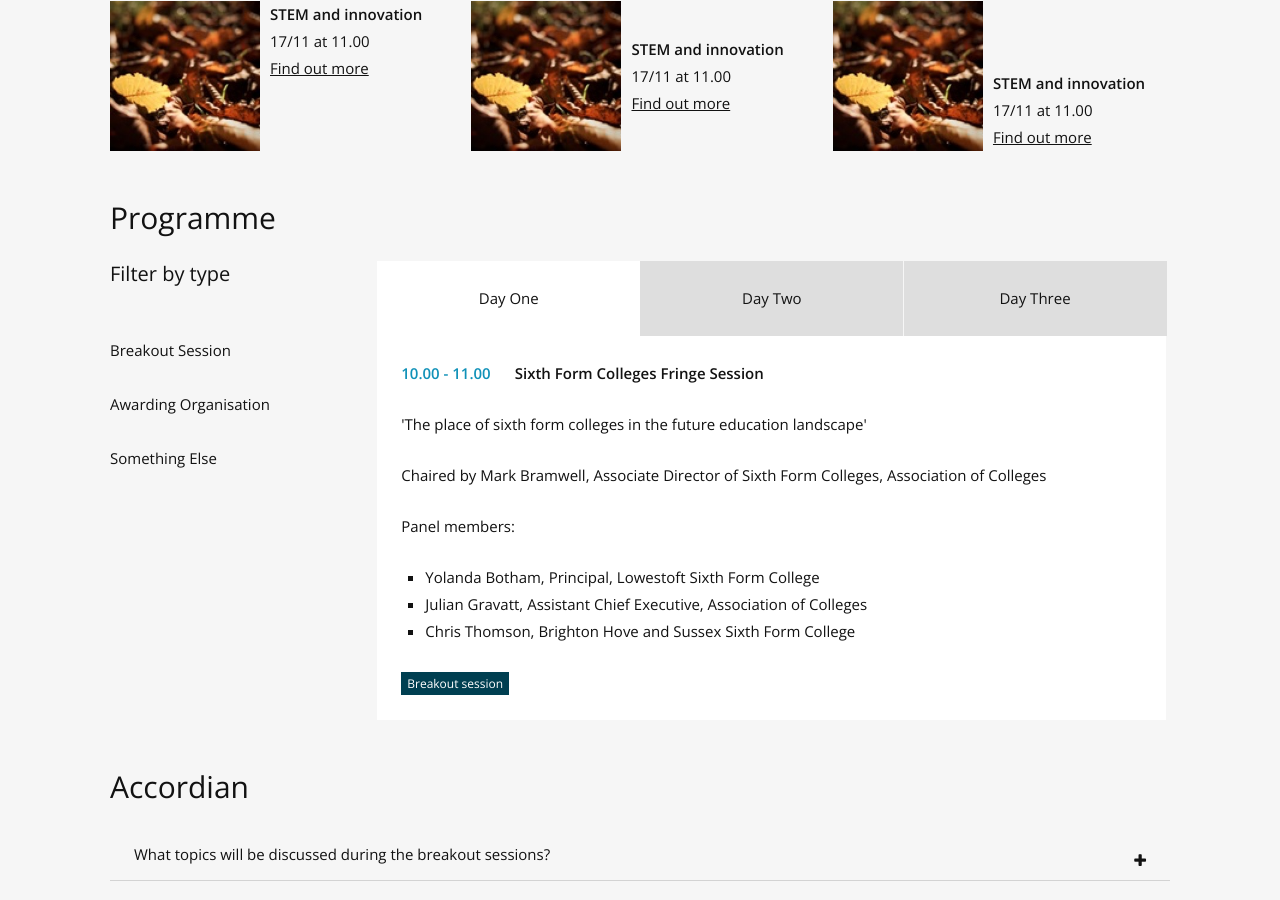
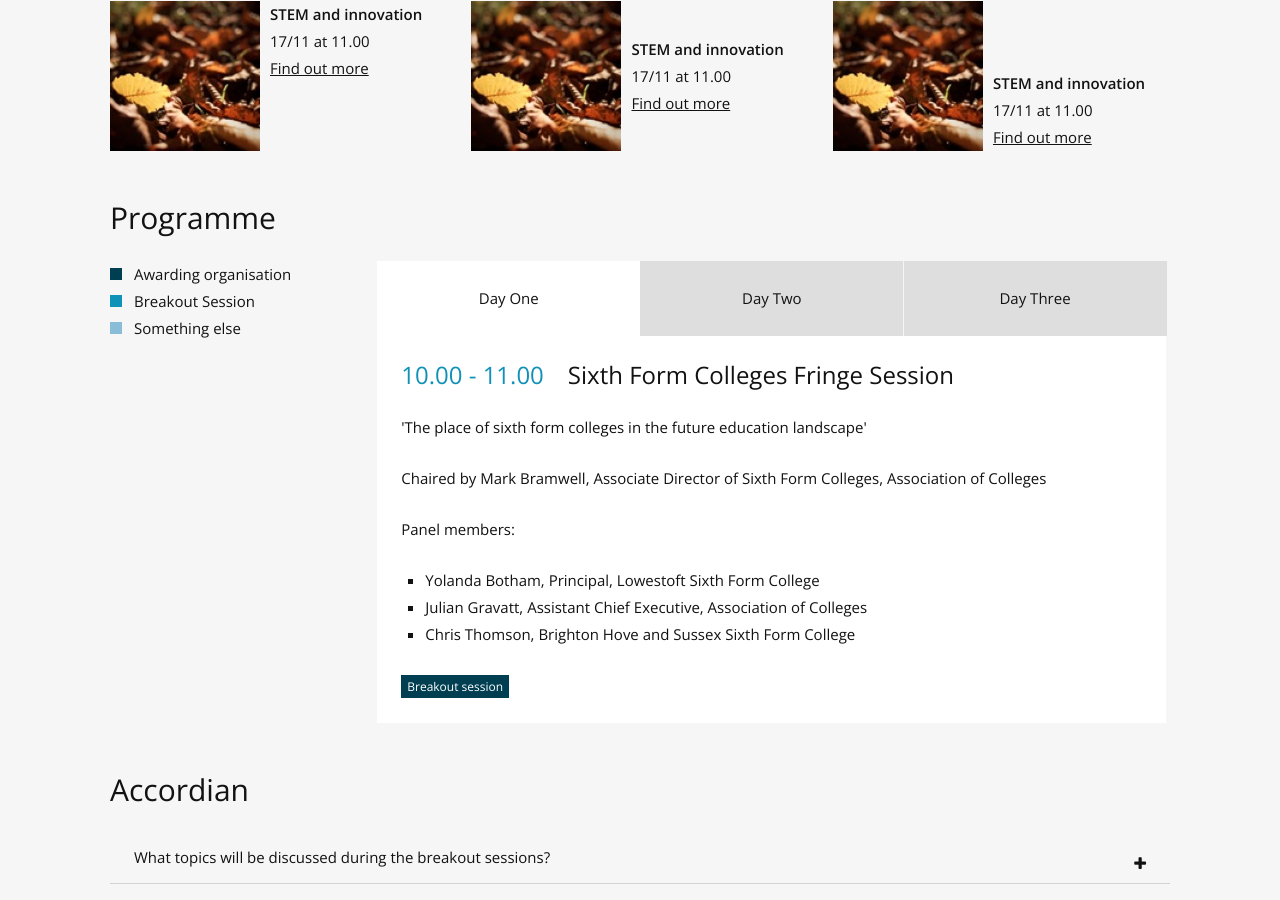
Before and after one commit to big-cat/aoc-annual-conference, a Jekyll site: the page built from styleguide/index.html, in a window 1280 px wide and 900 px high, scrolled down 4237 px. Built offline with Jekyll 4.4.1, drawn with Linux system fonts in a browser that asks for light colours; nearby versions of some CDN libraries; library files that are not in the unit come from our copies.

Commit message:
Update index.html

```diff
--- a/styleguide/index.html
+++ b/styleguide/index.html
@@ -337,7 +337,7 @@ layout: styleguide
                 </div>
             </div>
             <div class="bg-white p">
-                <p class="f-w--600"><span class="c-2 m-r">10.00 - 11.00</span>Sixth Form Colleges Fringe Session
+                <p class="h3"><span class="c-2 m-r">10.00 - 11.00</span>Sixth Form Colleges Fringe Session
                 </p>
                 <p>'The place of sixth form colleges in the future education landscape'</p>
                 <p>Chaired by Mark Bramwell, Associate Director of Sixth Form Colleges, Association of Colleges</p>
@@ -351,12 +351,9 @@ layout: styleguide
             </div>
         </div>
         <div class="layout__item layout__item--12-of-12 layout__item--3-of-12@m f--l@m">
-            <p class="h4">Filter by type</p>
-            <div id="filterControls">
-                <label class="d--b m-b--n"><input type="checkbox" value="construction-builders" name="" class="m-r--s"> Breakout Session</label>
-                <label class="d--b m-b--n"><input type="checkbox" value="consultancy-services" name="" class="m-r--s"> Awarding Organisation</label>
-                <label class="d--b m-b--n"><input type="checkbox" value="education-services" name="" class="m-r--s"> Something Else</label>
-            </div>
+            <p class="filter filter--1 m-b--n">Awarding organisation</p>
+            <p class="filter filter--2 m-b--n">Breakout Session</p>
+            <p class="filter filter--3 m-b--n">Something else</p>
         </div>
     </div>
 </div>
```
